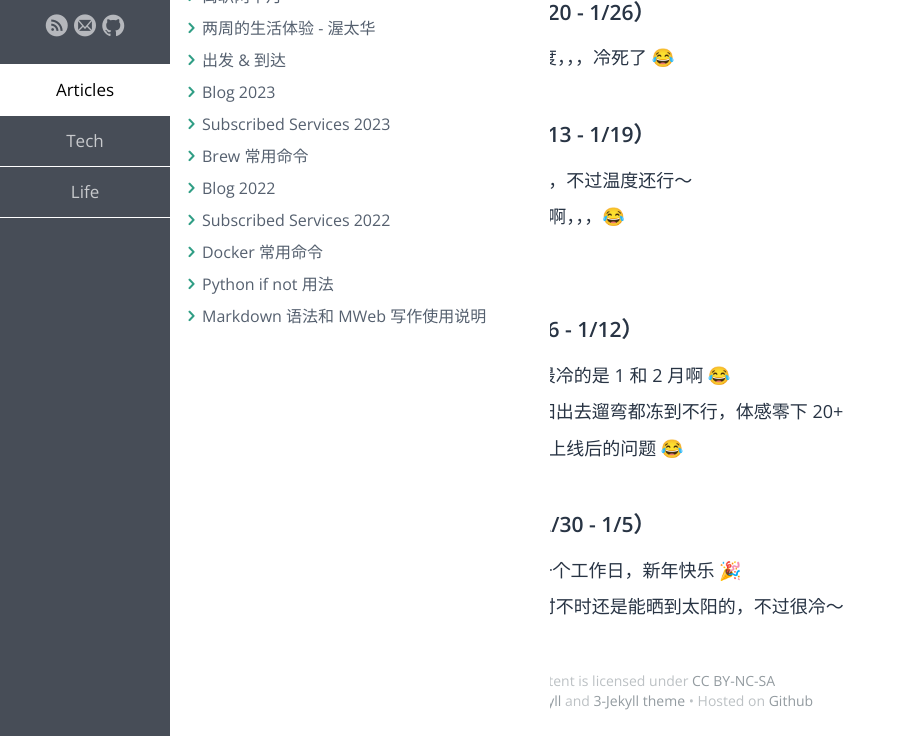
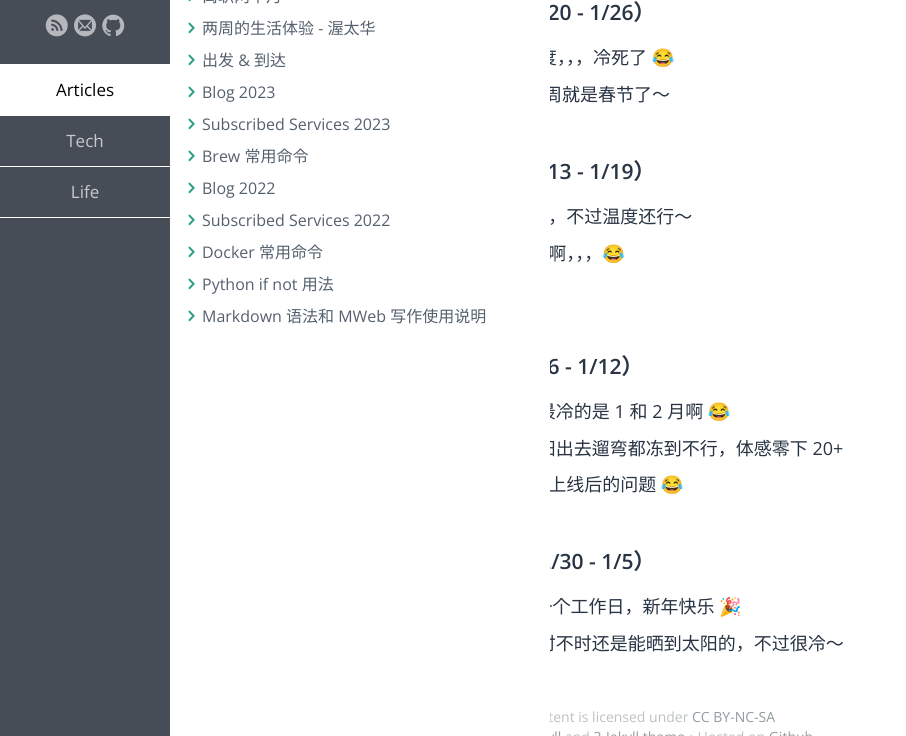
Before and after one commit to samxupeiran/samxupeiran.github.io, a Jekyll site: the page built from _posts/life/2025-01-02-my-blog.md, in a window 1280 px wide, cut to the strip 164-900 px from the top of the page. Shown: the whole strip, without its empty margins (0-906 px from the left). Built offline with Jekyll 4.4.1, drawn with Linux system fonts in a browser that asks for light colours; some web fonts are replaced.

Commit message:
feat: add weekly blog 1/24

```diff
--- a/_posts/life/2025-01-02-my-blog.md
+++ b/_posts/life/2025-01-02-my-blog.md
@@ -8,6 +8,7 @@ tags: Blog
 
 - ### 2025 年 1 月 第 3 周（1/20 - 1/26）
      - 1/21 这周零下 20 + 的温度，，，冷死了 😂
+     - 1/24 下午回渥太华 😄 下周就是春节了～
 
 - ### 2025 年 1 月 第 2 周（1/13 - 1/19）
      - 1/13 早上下起了暴风雪，，，不过温度还行～
```
